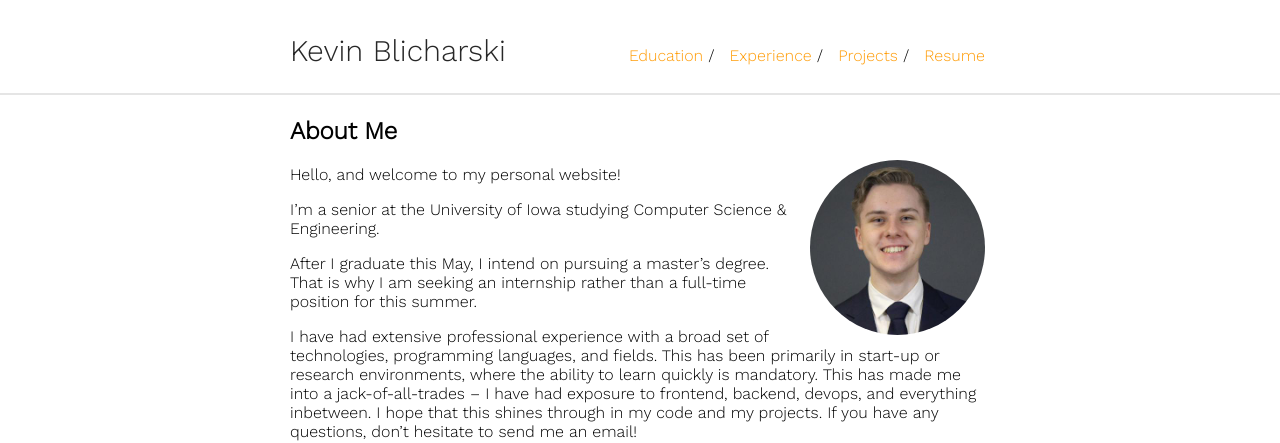
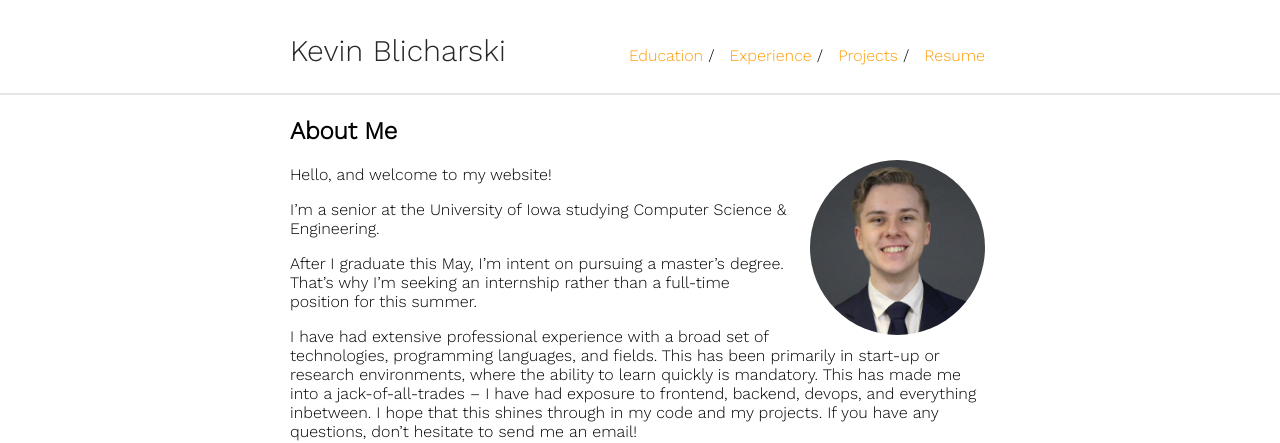
Before and after one commit to kblicharski/kblicharski.github.io, a Jekyll site: the page built from index.md, in a window 1280 px wide. Shown: the top 443 px of the page. Built offline with Jekyll 4.4.1, drawn with Linux system fonts in a browser that asks for light colours.

Commit message:
update about.md

```diff
--- a/_includes/about.md
+++ b/_includes/about.md
@@ -1,10 +1,10 @@
 ## About Me
 <img class="profile-picture" src="{{ site.avatar_url }}">
 
-Hello, and welcome to my personal website!
+Hello, and welcome to my website!
 
 I'm a senior at the University of Iowa studying Computer Science & Engineering.
 
-After I graduate this May, I intend on pursuing a master's degree. That is why I am seeking an internship rather than a full-time position for this summer.
+After I graduate this May, I'm intent on pursuing a master's degree. That's why I'm seeking an internship rather than a full-time position for this summer.
 
 I have had extensive professional experience with a broad set of technologies, programming languages, and fields. This has been primarily in start-up or research environments, where the ability to learn quickly is mandatory. This has made me into a jack-of-all-trades -- I have had exposure to frontend, backend, devops, and everything inbetween. I hope that this shines through in my code and my projects. If you have any questions, don't hesitate to send me an email!
```
